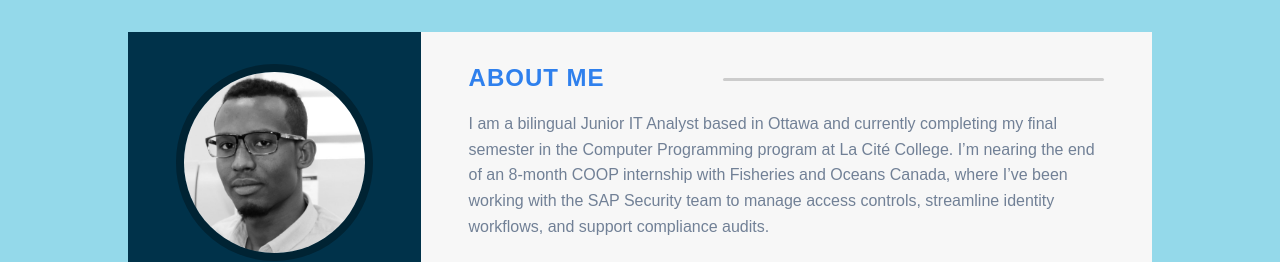
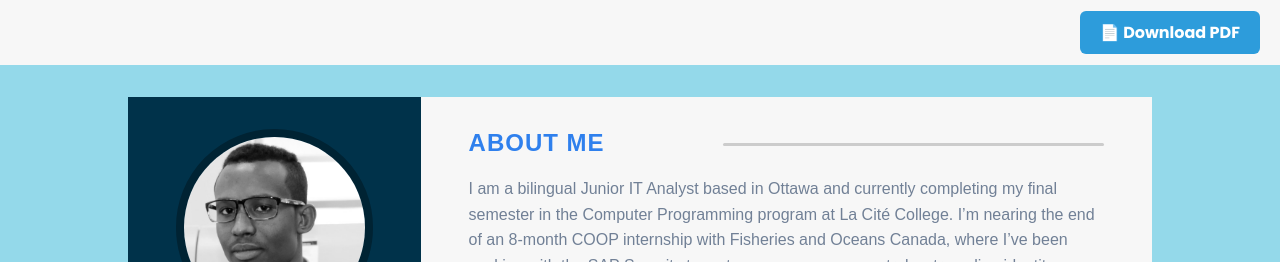
Before and after one commit to MohamedAliRobleh/resume, a plain HTML site: page index.html in a window 1280 px wide. Shown: the top 262 px of the page. Drawn offline with Linux system fonts and the light colour scheme.

Commit message:
Add files via upload

```diff
--- a/index.html
+++ b/index.html
@@ -15,6 +15,12 @@
 </head>
 
 <body>
+    <div class="download-button-wrapper">
+        <a href="MohamedAliRobleh-resume.pdf" class="download-btn" download>
+            📄 Download PDF
+        </a>
+    </div>
+
     <main class="main-content">
         <section class="left-section">
             <div class="left-content">
--- a/styles.css
+++ b/styles.css
@@ -320,3 +320,25 @@ body {
         font-size: 1.5rem;
     }
 }
+
+
+.download-button-wrapper {
+    text-align: right;
+    padding: 20px;
+    background-color: #f7f7f7;
+}
+
+.download-btn {
+    background-color: #2d9cdb;
+    color: white;
+    padding: 10px 20px;
+    text-decoration: none;
+    border-radius: 6px;
+    font-weight: bold;
+    font-family: "Poppins", sans-serif;
+    transition: background-color 0.3s ease;
+}
+
+.download-btn:hover {
+    background-color: #1a7bbd;
+}
```
Also changed, not shown: 1 other file.
